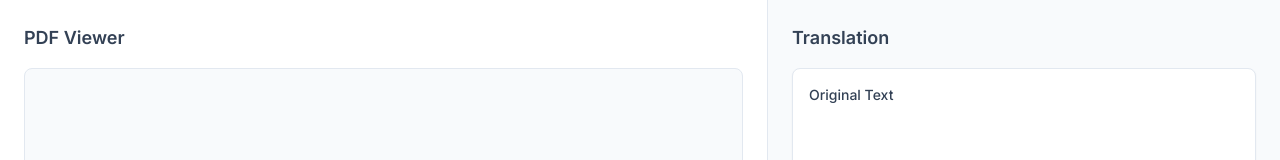
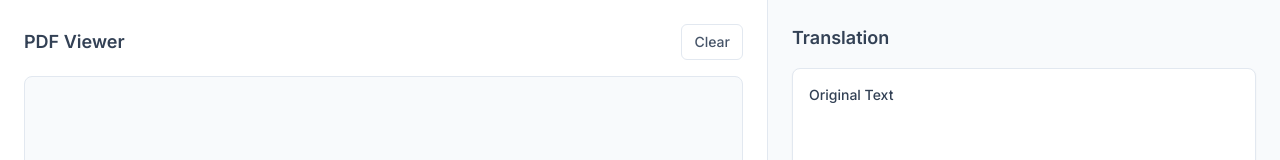
Before and after one commit to ekcm/Jade, a Next.js app: page / in a window 1280 px wide. Shown: the top 160 px of the page. Built offline with nearby package versions, Linux system fonts and the light colour scheme.

Commit message:
add clear button

```diff
--- a/src/app/page.tsx
+++ b/src/app/page.tsx
@@ -3,6 +3,7 @@
 import { FileUpload } from '@/components/FileUpload'
 import { PDFViewer } from '@/components/PDFViewer'
 import { TranslationContainer } from '@/components/TranslationContainer'
+import { Button } from '@/components/ui/button'
 import { convertPDFToImages } from '@/lib/pdfProcessor'
 import { useExtractText, useTranslateText } from '@/lib/queries'
 import { useAppStore } from '@/lib/store'
@@ -194,9 +195,20 @@ export default function Home() {
         {/* Left Container - PDF Viewer (60% on desktop, full width on mobile) */}
         <div className="w-full lg:w-3/5 lg:border-r border-slate-200 bg-white">
           <div className="h-full p-4 lg:p-6">
-            <h2 className="text-lg font-semibold text-slate-700 mb-4">
-              PDF Viewer
-            </h2>
+            <div className="flex items-center justify-between mb-4">
+              <h2 className="text-lg font-semibold text-slate-700">
+                PDF Viewer
+              </h2>
+              <Button
+                variant="outline"
+                size="sm"
+                onClick={handleFileClear}
+                disabled={isTranslating}
+                className="text-slate-600 hover:text-slate-900"
+              >
+                Clear
+              </Button>
+            </div>
             <div className="h-64 lg:h-full">
               {selectedFile &&
               typeof window !== 'undefined' &&
```
